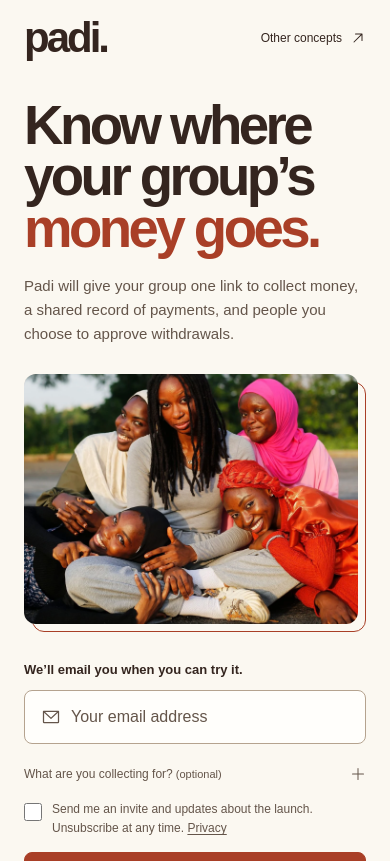
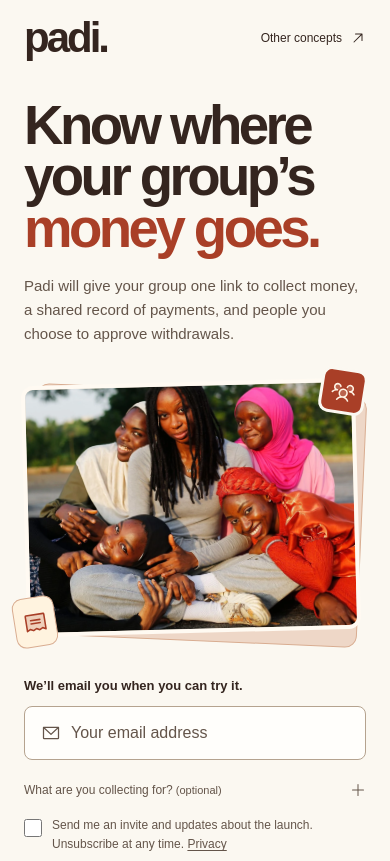
Before and after one commit to CovalentWorks/contribution-waitlist, a Next.js app: page /lab/circle in a window 390 px wide. Shown: the top 861 px of the page. Built offline with nearby package versions, Linux system fonts and the light colour scheme; no server answers.

Commit message:
design: add flat photo decorations and prevent form expansion shift

```diff
--- a/src/components/lab/experiment.tsx
+++ b/src/components/lab/experiment.tsx
@@ -1,6 +1,6 @@
 import Image from 'next/image';
 import Link from 'next/link';
-import { ArrowUpRight, ArrowRight, Plus } from '@phosphor-icons/react/dist/ssr';
+import { ArrowUpRight, ArrowRight, Plus, UsersThree, Receipt } from '@phosphor-icons/react/dist/ssr';
 import { Brand } from '@/components/brand';
 import { WaitlistForm } from '@/components/waitlist-form';
 import { brand } from '@/config';
@@ -19,6 +19,7 @@
         </div>
         <div className={styles.artwork}>
           <div className={styles.portrait}><Image src={circle ? '/images/abuja-friends.webp' : '/images/nigerian-wedding.webp'} alt={circle ? 'Five friends sitting together outdoors in Abuja, Nigeria' : 'Friends and family celebrating at a Nigerian wedding'} fill preload sizes="(max-width:600px) calc(100vw - 48px), (max-width:900px) 560px, 45vw" /></div>
+          {circle && <div className={styles.photoDecorations} aria-hidden="true"><span className={styles.peopleStamp}><UsersThree size={32} weight="duotone" /></span><span className={styles.recordStamp}><Receipt size={30} weight="duotone" /></span></div>}
         </div>
         <div className={styles.signup}><WaitlistForm /></div>
       </section>
--- a/src/components/lab/lab.module.css
+++ b/src/components/lab/lab.module.css
@@ -8,7 +8,7 @@
 .titleBlock h1 { font-family:'Bricolage Grotesque Variable',Arial,sans-serif; font-size:clamp(64px,7.2vw,108px); line-height:.93; font-weight:800; letter-spacing:-.065em; }
 .titleBlock h1 span { color:var(--accent); }
 .titleBlock>p { max-width:430px; font-size:16px; line-height:1.6; margin-top:24px; color:var(--muted); }
-.artwork { grid-area:photo; position:relative; width:100%; max-width:620px; align-self:center; margin:0 12px 12px 0; }
+.artwork { grid-area:photo; position:relative; width:100%; max-width:620px; align-self:start; margin:32px 12px 24px 0; }
 .artwork::before { content:''; position:absolute; inset:12px -12px -12px 12px; border:1px solid var(--accent); border-radius:16px; }
 .portrait { position:relative; width:100%; aspect-ratio:1; overflow:hidden; border-radius:16px; background:#e8dfd0; }
 .portrait img { object-fit:cover; object-position:50% 82%; }
@@ -32,6 +32,12 @@
 .footer { max-width:1480px; padding:16px 48px 32px; margin:auto; display:flex; align-items:center; justify-content:space-between; font-size:12px; color:var(--muted); }
 .footer a { display:flex; align-items:center; min-height:44px; gap:8px; }
 .circle { color-scheme:light; }
+.circle .artwork::before { inset:8px -4px -8px 8px; background:#eed7c7; border-color:#d9ad91; transform:rotate(2.5deg); }
+.circle .portrait { border:6px solid #fffaf2; transform:rotate(-2deg); }
+.photoDecorations { position:absolute; inset:0; pointer-events:none; }
+.photoDecorations>span { position:absolute; display:grid; place-items:center; border-radius:10px; }
+.peopleStamp { width:62px; height:62px; top:-16px; right:-12px; color:#fff3e4; background:var(--accent); border:4px solid #fbf8f1; transform:rotate(9deg); }
+.recordStamp { width:58px; height:66px; bottom:-22px; left:-18px; color:var(--accent); background:#fff3df; border:1px solid #d9ad91; transform:rotate(-9deg); }
 .assembly { --ink:#f0eaff; --muted:#cec6dd; --surface:#282332; --line:#635671; --accent:#c3a5ff; --sage:#32283b; background:#18151d; }
 .assembly .titleBlock h1 { font-size:clamp(64px,6.1vw,92px); }
 .assembly .portrait img { object-position:center; }
@@ -65,6 +71,11 @@
   .titleBlock h1 { font-size:clamp(42px,14vw,90px); line-height:.94; letter-spacing:-.065em; }
   .titleBlock>p { font-size:15px; line-height:1.6; max-width:560px; margin-top:20px; }
   .artwork { width:calc(100% - 8px); max-width:560px; margin:28px 8px 12px 0; }
+  .circle .artwork { margin-top:36px; margin-bottom:20px; }
+  .circle .portrait { border-width:4px; transform:rotate(-1.5deg); }
+  .peopleStamp { width:46px; height:46px; top:-14px; right:-8px; border-width:3px; }
+  .recordStamp { width:42px; height:50px; bottom:-15px; left:-10px; }
+  .photoDecorations svg { width:25px; height:25px; }
   .artwork::before { inset:8px -8px -8px 8px; border-radius:12px; }
   .portrait { aspect-ratio:4/3; border-radius:12px; }
   .portrait img { object-position:50% 74%; }
```
Also changed, not shown: 1 other file (tests, documents, lock files or other folders).
